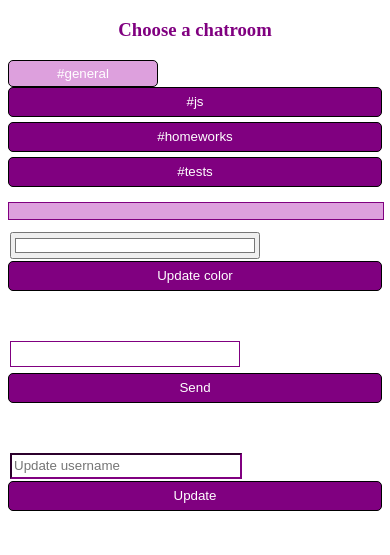
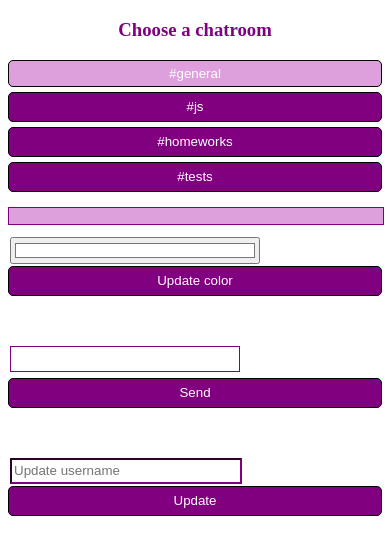
Before and after one commit to andjelandreski/projekti, a plain HTML site: page CHAT_PROJEKAT/index.html in a window 390 px wide. Shown: the part 61-616 px from the top of the page. Drawn offline with Linux system fonts and the light colour scheme; no server answers.

Commit message:
CHAT projekat

```diff
--- a/CHAT_PROJEKAT/style.css
+++ b/CHAT_PROJEKAT/style.css
@@ -102,6 +102,10 @@ li {
         margin-bottom: 5px;
     }
 
+    .color-plum{
+        width: 100%;
+        margin-bottom: 5px;
+    }
 form {
     display: block;
 }
```
